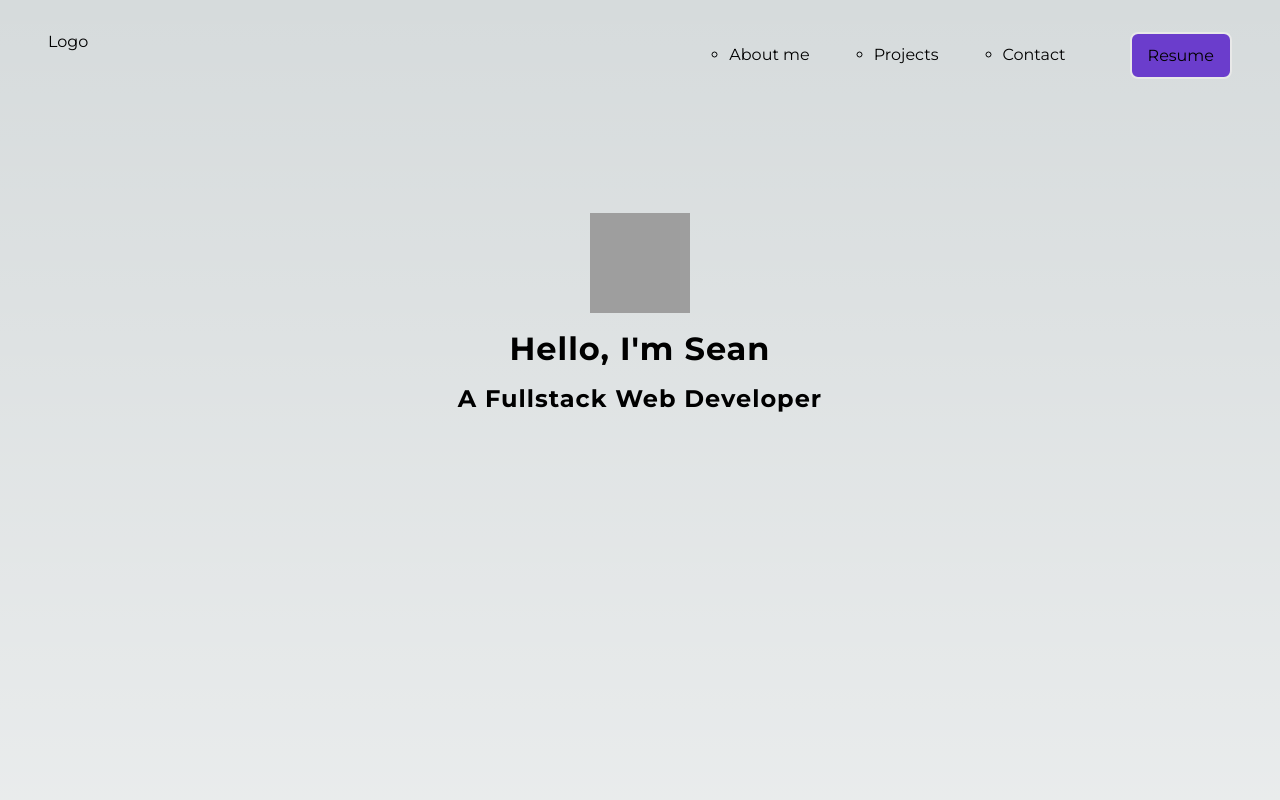
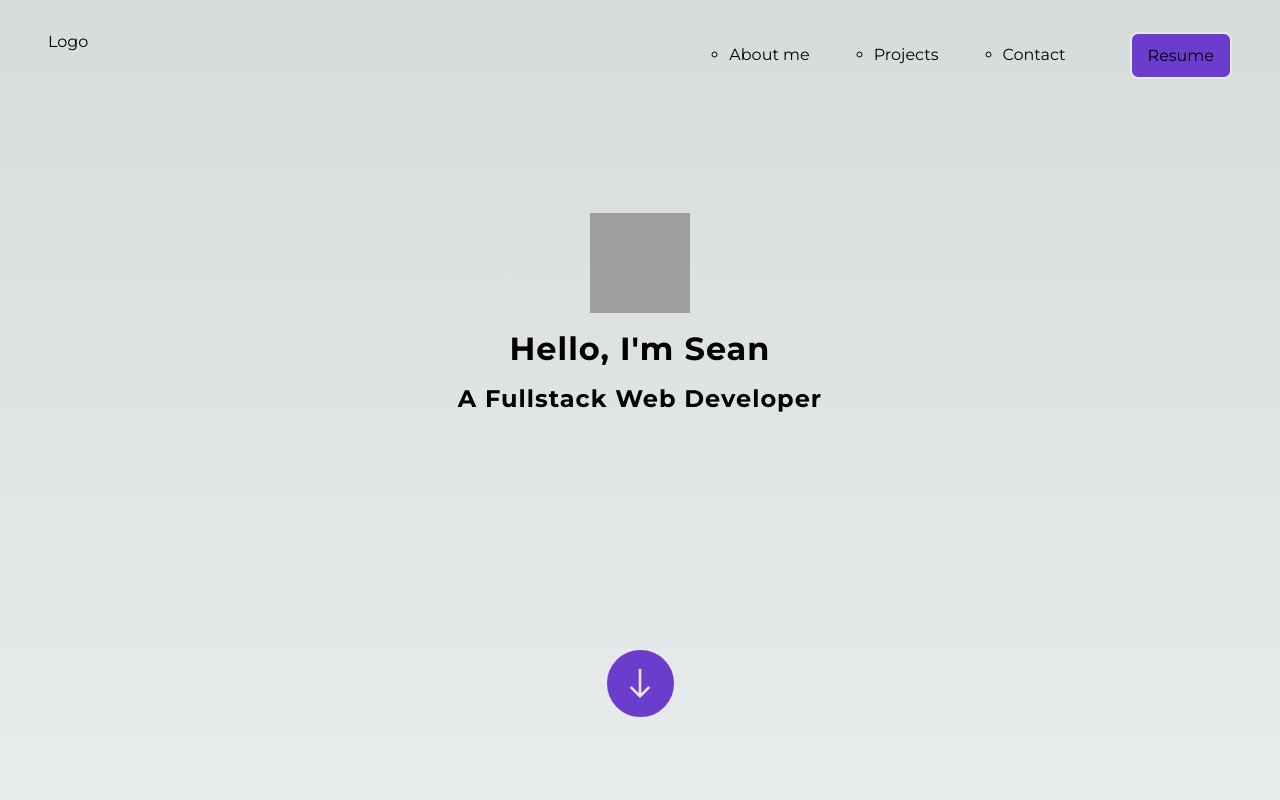
Before and after one commit to sbrown5757/Portfolio, a Next.js app: page / in a window 1280 px wide. Shown: the top 800 px of the page. Built offline with nearby package versions, Linux system fonts and the light colour scheme; grey boxes are pictures that could not be loaded.

Commit message:
possible arrow fix

```diff
--- a/src/styles/Home.module.css
+++ b/src/styles/Home.module.css
@@ -73,7 +73,7 @@
   flex-direction: column;
   align-items: center;
   min-height: 100vh;
-  gap: 50vh;
+  /* gap: 50vh; */
 }
 
 .header {
@@ -106,6 +106,8 @@
 }
 
 .visible {
+  position: absolute;
+  bottom: 10%;
   display: flex;
   justify-content: center;
   z-index: 2;
```
